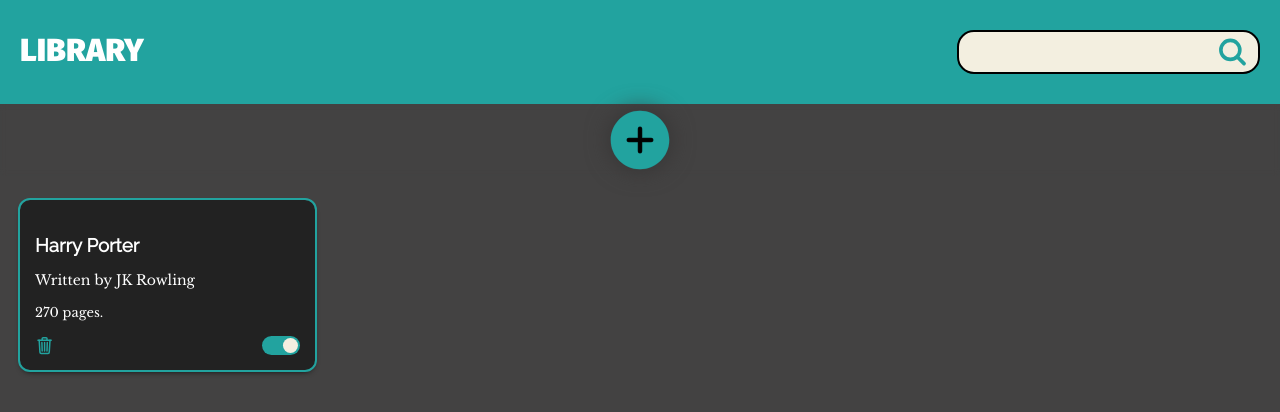
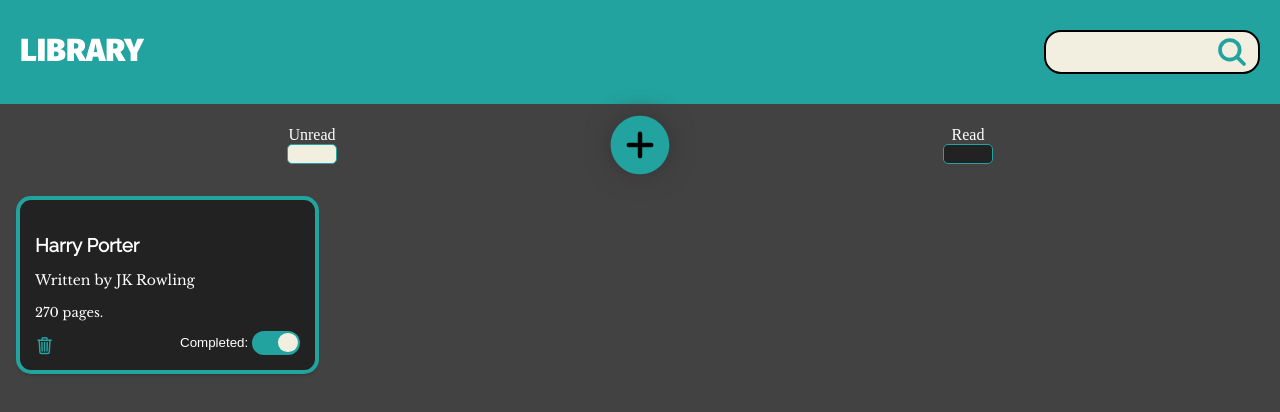
Before and after one commit to WebDvProjects/Library-App, a plain HTML site: page index.html in a window 1280 px wide. Both pictures are taken after a click on the checkbox 280 px from the left and 345 px from the top of the page. Drawn offline with nearby package versions, Linux system fonts and the light colour scheme.

Commit message:
Browser compatibility fix + UI improvements

```diff
--- a/index.html
+++ b/index.html
@@ -34,11 +34,13 @@
         <ion-icon name="search-outline"></ion-icon>
       </div>
     </header>
-    <nav></nav>
+
     <div class="main-header">
+      <div class="">Unread<div class="un-read color"></div></div>
       <div class="add-book">
         <ion-icon name="add-circle"></ion-icon>
       </div>
+      <div class="">Read<div class="read color"></div> </div>
     </div>
     <main>
       <div class="main-content">
@@ -52,15 +54,9 @@
         </div>
       </div>
     </main>
+
     <footer>
-      <!-- <textarea
-        id="logs"
-        name="logs"
-        id=""
-        cols="30"
-        rows="10"
-        readonly
-      ></textarea> -->
+
     </footer>
 
     <div class="add-book-menu hide">
--- a/style.css
+++ b/style.css
@@ -37,6 +37,9 @@ body {
 
   z-index: 0;
   position: relative;
+
+  overscroll-behavior: none;
+  /* -webkit-overscroll-behavior: none; */
 }
 
 header {
@@ -54,6 +57,17 @@ header {
   height: min-content;
 
   backdrop-filter: blur(3px);
+
+  display: flex;
+  justify-content: space-evenly;
+  padding: 5px 20px;
+  align-items: center;
+}
+
+.main-header > div{
+  display: flex;
+  flex-direction: column;
+  align-items: center;
 }
 
 main {
@@ -119,21 +133,33 @@ max-height: var(--card-height);
 
 }
 
-.card.selected{
-  /* transform: scale(1.05); */
-  /* opacity: 1; */
-  outline: 2px solid var(--theme-color);
+/* .card.selected{
+  transform: scale(1.05);
+  opacity: 1;
+  outline: 4px solid var(--theme-color);
+} */
 
+/* FIX OULINE TO WORK WITH SAFARI BROWSERS */
+.card.card.selected::before{
+  content: '';
+  position: absolute;
+  width: 100%;
+  height: 100%;
+  border: 4px solid var(--theme-color);
+  border-radius: 15px;
+  display: block;
+  top: -4px;
+  left: -4px;
 }
+
 
 .card:has(>:checked){
   background-color: var(--color-3);
   color: white;
 }
 
-.card.selected:not(:has(>:checked)){
-  outline: 4px solid var(--color-3);
-}
+
+
 
 .card :is(p, span, h3){
   word-break: break-word;
@@ -166,62 +192,55 @@ max-height: var(--card-height);
 }
 
 .card input[type="checkbox"]{
-  /* border: 2px solid var(--color-3); */
-  height: 1.2rem;
-  /* width: 2.4rem; */
-  aspect-ratio: 2/1;
+  --checkbox-height:1.5rem;
+  height: var(--checkbox-height);
+  width: calc(var(--checkbox-height) * 2);
+  /* aspect-ratio: 2/1; */
   border-radius: 15px;
   position: absolute;
   bottom: var(--card-padding);
   right: var(--card-padding);
   margin: 0 !important;
   cursor: pointer;
+  color: inherit;
 
   background-color: var(--color-2);
-  /* transform-box: content-box; */
 }
 
 .card input[type="checkbox"]::before{
+  content: "Completed: ";
+  position: absolute;
+  color: inherit;
+  top: 15%;
+  left: -150%;
+  /* font-size: 1rem; */
+}
+
+.card input[type="checkbox"]::after{
   --x-offset:3%;
   content: '';
   position: absolute;
   background-color: var(--color-1);
   top: 10%;
+  /* bottom: 10%; */
   left: var(--x-offset);
-  height: 80%;
-  aspect-ratio: 1;
-  /* height: calc(1.2rem * 0.8);
-  width: calc(1.2rem * 0.8); */
+  /* height: 80%;
+  aspect-ratio: 1; */
+  height: calc(var(--checkbox-height) * 0.8);
+  width: calc(var(--checkbox-height) * 0.8);
   border-radius: 50%;
-  /* border: 1px solid; */
 
   transition: transform 0.2s ease-in-out;
-  /* transform-box: inherit; */
 }
 
-.card input[type="checkbox"]:checked::before{
-  /* background-color: var(--theme-color); */
-  /* left: auto; */
-  /* left: var(--x-offset); */
+.card input[type="checkbox"]:checked::after{
+
   transform: translateX(130%);
 }
 
 .card input[type="checkbox"]:checked{
   background-color: var(--theme-color);
 }
-/* @supports not (aspect-ratio: 2/1){
-  .card input[type="checkbox"]{
-    height: 1.2rem;
-    width: 2.4rem;
-  }
-}
-
-@supports not (aspect-ratio: 1){
-  .card input[type="checkbox"]::before{
-    height: calc(1.2rem * 0.8);
-    width: calc(1.2rem * 0.8);
-  }
-} */
 
 
 .card ion-icon {
@@ -271,6 +290,28 @@ ion-icon:hover {
 
 nav {
   grid-area: sidebar;
+  background-color: var(--sidebar-bg-color);
+  padding: 20px;
+  display: flex;
+  /* flex-direction: column; */
+  /* align-content: center; */
+  gap: 25px;
+  /* height: 100%; */
+}
+
+.color{
+  width: 50px;
+  height: 20px;
+  border: 1px solid var(--theme-color);
+  border-radius: 5px;
+}
+
+.color.un-read{
+  background-color: var(--color-1);
+}
+
+.color.read{
+  background-color: var(--color-3);
 }
 
 footer {
@@ -429,7 +470,7 @@ form > .submit > span#error-wrapper {
   align-items: center;
   border-radius: 17px;
   border: 2px solid black;
-  width: max-content;
+  width: min-content;
   padding: 0 10px;
   background-color: var(--color-1);
 }
@@ -440,7 +481,7 @@ form > .submit > span#error-wrapper {
 
 .search input[type="search"] {
   background-color: transparent;
-  width: clamp(100px, 92%, 300px);
+  width: clamp(7.5rem, 10rem, 15rem);
   height: 40px;
   border: 0px;
   font-size: 1.2rem;
```
